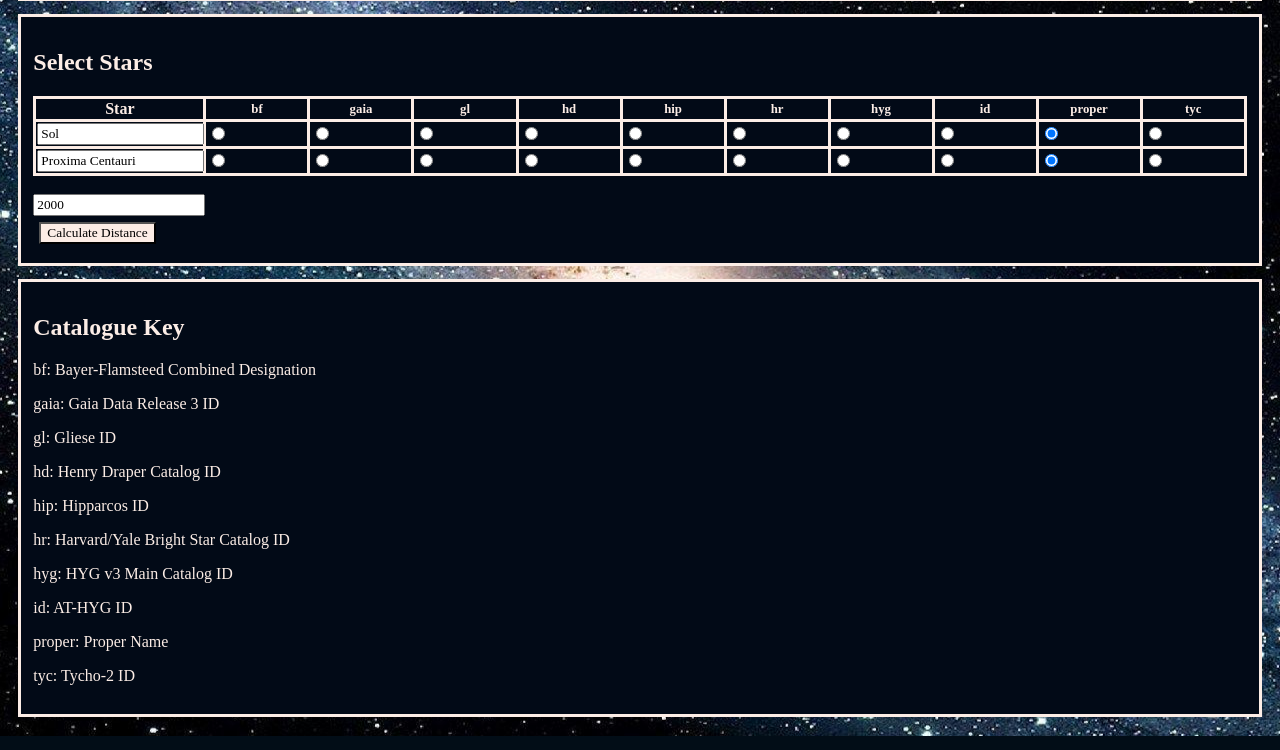
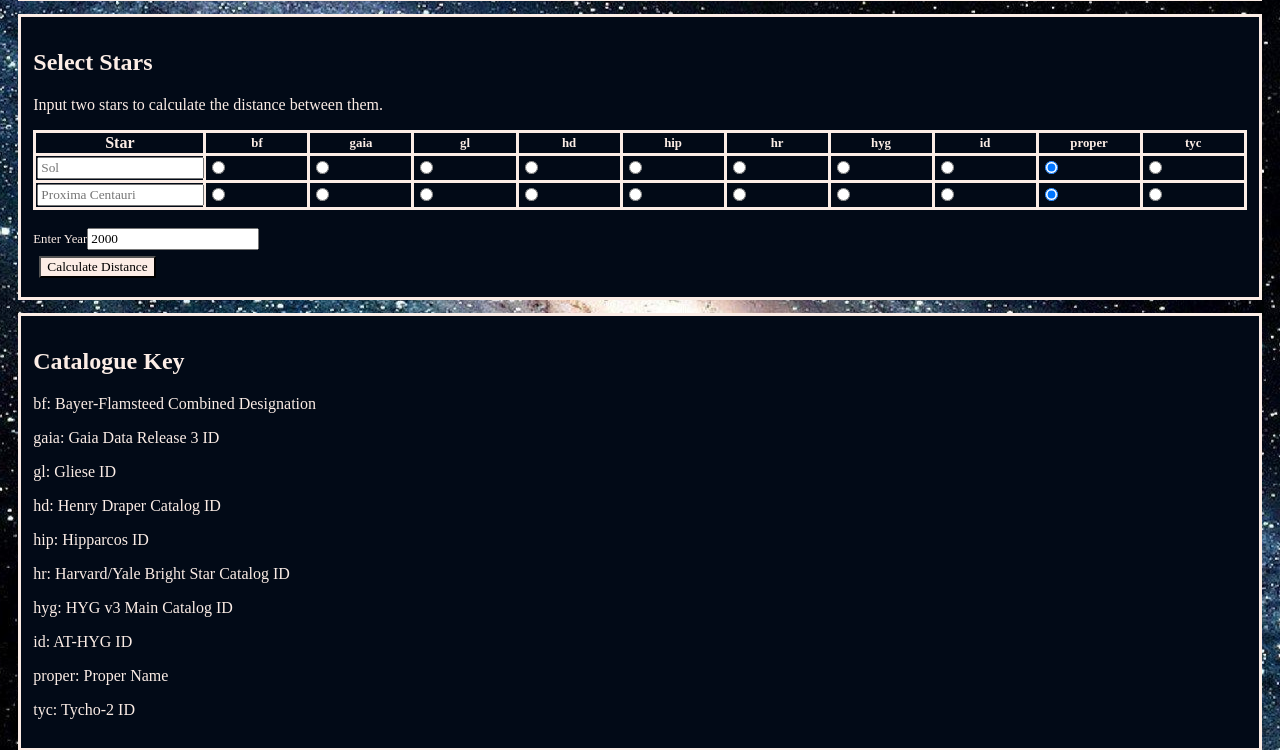
Before and after one commit to Kirby-H/star-data, a Flask app: page / in a window 1280 px wide. Shown: the part 64-814 px from the top of the page. Run offline with Flask 3, Linux system fonts and the light colour scheme; parts of the project's set-up code (start-up, migrations or seed data) failed here and were passed over; some web fonts are replaced.

Commit message:
Updated user interface
Removed default values for stars and added labels to Range and Year data entry. Moved output for star distance calculation in index.html to be more intuitively visible for user.

```diff
--- a/stardata/templates/index.html
+++ b/stardata/templates/index.html
@@ -7,7 +7,7 @@
 {% block main %}
     <section class="container">
         <h1>Select Stars</h1>
-        <p> {{ message }} </p>
+        <p>Input two stars to calculate the distance between them.</p>
         <form action="/" method="post">
             <table>
                 <tr>
@@ -17,20 +17,20 @@
                     {% endfor %}
                 </tr>
                 <tr>
-                    <td><input list="proper" name="starA" placeholder="Sol" style="width: 96%;" type="text" value="Sol"></td>
+                    <td><input list="proper" name="starA" placeholder="Sol" style="width: 96%;" type="text"></td>
                     {% for key in catalogues.keys() %}
                         <td><input name="catA" onclick="setDatalist('catA', 'starA')" type="radio" value={{ key }}></td>
                     {% endfor %}
                 </tr>
                 <tr>
-                    <td><input list="proper" name="starB" placeholder="Proxima Centauri" style="width: 96%;" type="text" value="Proxima Centauri"></td>
+                    <td><input list="proper" name="starB" placeholder="Proxima Centauri" style="width: 96%;" type="text"></td>
                     {% for key in catalogues.keys() %}
                         <td><input name="catB" onclick="setDatalist('catB', 'starB')" type="radio" value={{ key }}></td>
                     {% endfor %}
                 </tr>
             </table>
             <br>
-            <input name="year" placeholder="Enter Year" step="1" type="number" value="2000">
+            <label>Enter Year<input name="year" placeholder="Enter Year" step="1" type="number" value="2000"></label>
             <br>
             <button type="submit">Calculate Distance</button>
 
@@ -44,14 +44,17 @@
         </form>
     </section>
 
-    {% if starL == "" %}
-        <section class="container">
+    <section class = "container">
+        {% if message == "" %}
             <h2>Catalogue Key</h2>
             {% for key, value in catalogues.items() %}
                 <p>{{ key }}: {{ value.name }}</p>
             {% endfor %}
-        </section>
-    {% endif %}
+        {% endif %}
+        {% if message != "" %}
+            <h3>{{ message }}</h3>
+        {% endif %}
+    </section>
 
     {% if starL != "" %}
         <section class="container half left">
--- a/stardata/templates/stardata.html
+++ b/stardata/templates/stardata.html
@@ -11,13 +11,13 @@
             <p> {{ message }} </p>
         {% endif %}
         <form action="/stardata" method="post">
-            <input list="proper" name="star" placeholder="Sol" type="text" value="Sol">
+            <input list="proper" name="star" placeholder="Sol" type="text">
             <br>
             {% for key in catalogues.keys() %}
                 <label><input name="cat" onclick="setDatalist('cat', 'star')" type="radio" value={{ key }}>{{ key }}</label>
             {% endfor %}
             <br><br>
-            <input min="0" name="range" placeholder="Enter range (pc)" step="1" type="number" value="10">
+            <label>Range<input min="0" name="range" placeholder="Enter range (pc)" step="1" type="number" value="10"></label>
             <br>
             <button type="submit">Get Star Information</button>
 
```
